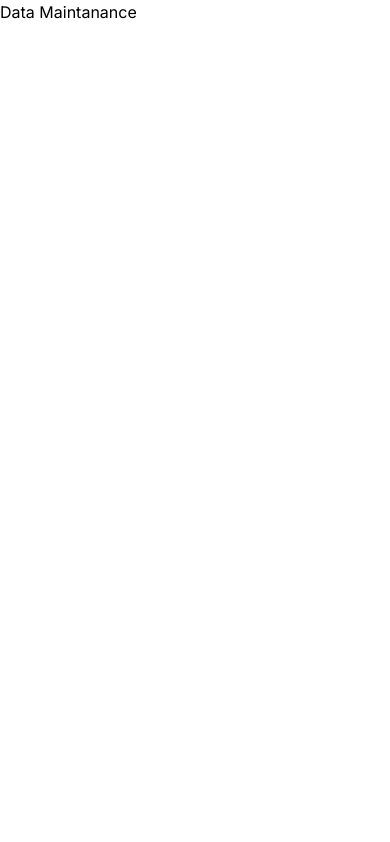
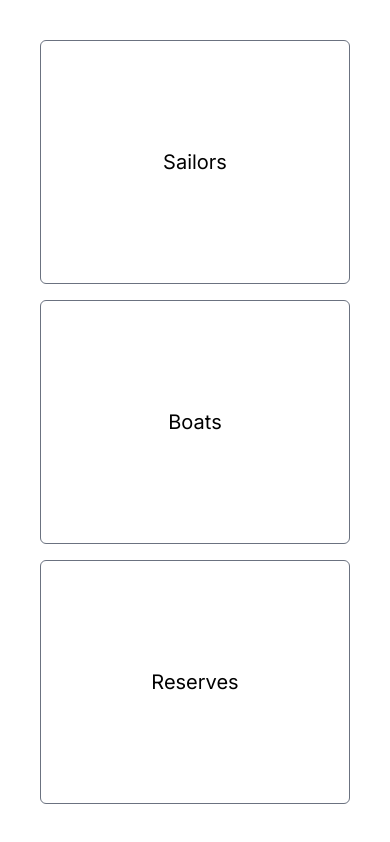
Before and after one commit to ReynardHansel/AoL-Database, a Next.js app: page /data-maintanance in a window 390 px wide. Built offline with nearby package versions, Linux system fonts and the light colour scheme.

Commit message:
Finished data-maintanance rough design
- Grid layout working and responsive
- .card now have 2xl font size at lg screen

```diff
--- a/app/data-maintanance/page.js
+++ b/app/data-maintanance/page.js
@@ -1,7 +1,14 @@
 export default function DataMaintanance() {
   return (
-    <div>
-        Data Maintanance
+<div className="grid grid-cols-1 md:grid-cols-2 lg:grid-cols-2 gap-4 h-screen p-10">
+    <div className="card">
+        Sailors
     </div>
-  )
+    <div className="card">
+        Boats
+    </div>
+    <div className="card col-span-1 lg:col-span-2">
+        Reserves
+    </div>
+</div>  )
 }
--- a/app/globals.css
+++ b/app/globals.css
@@ -18,6 +18,6 @@
 
 @layer components {
   .card {
-    @apply flex items-center justify-center p-4 rounded-md border border-gray-500 transform transition-all duration-200 hover:shadow-lg hover:scale-[101%] text-xl
+    @apply flex items-center justify-center p-4 rounded-md border border-gray-500 transform transition-all duration-200 hover:shadow-lg hover:scale-[101%] text-xl lg:text-2xl
   }
 }
```
